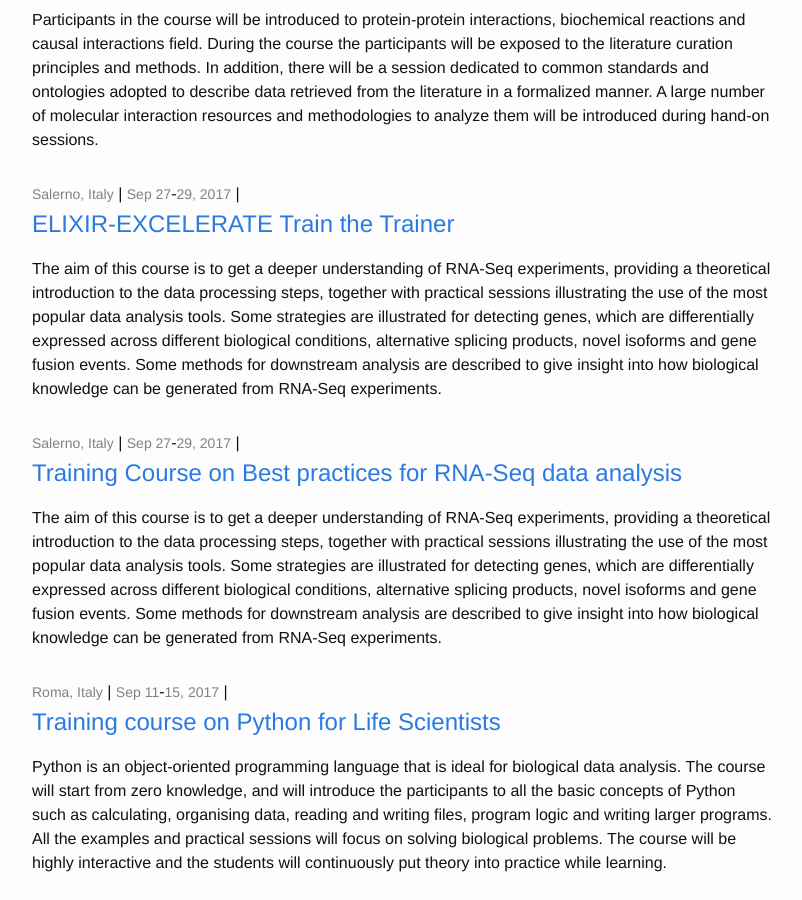
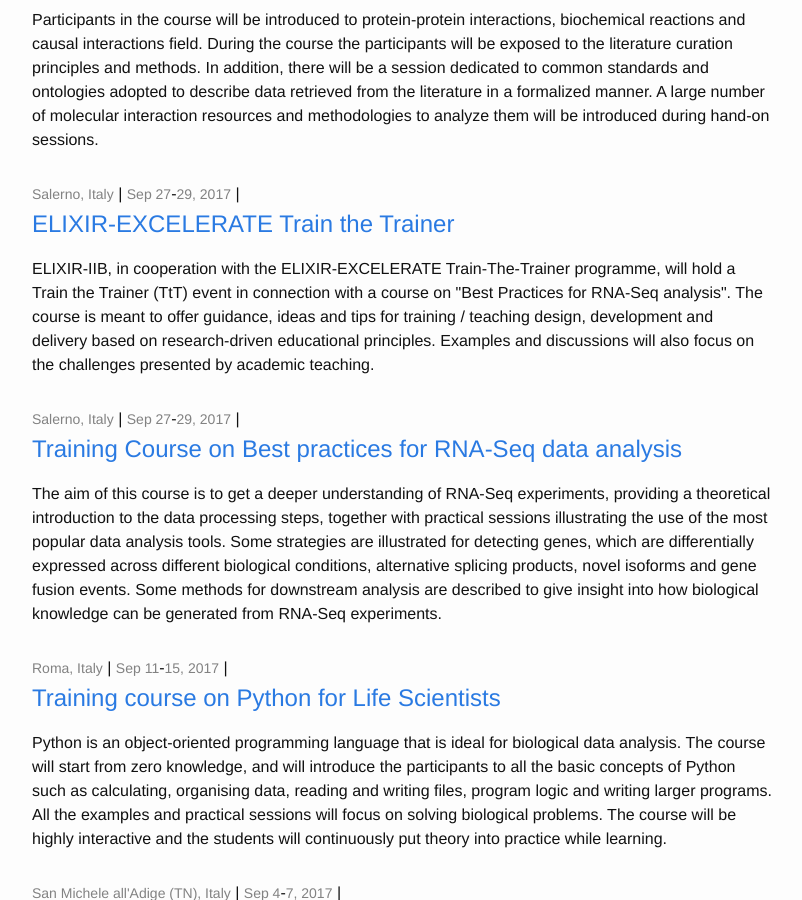
Before and after one commit to ELIXIR-IIB-training/website, a Jekyll site: the page built from courses/index.html, in a window 1280 px wide and 900 px high, scrolled down 341 px. Shown: the whole window, without its empty margins (238-1040 px from the left). Built offline with Jekyll 4.4.1, drawn with Linux system fonts in a browser that asks for light colours.

Commit message:
Update 2017-09-27-train-the-trainer-salerno.md

```diff
--- a/_posts/2017-09-27-train-the-trainer-salerno.md
+++ b/_posts/2017-09-27-train-the-trainer-salerno.md
@@ -4,7 +4,7 @@ title:  "ELIXIR-EXCELERATE Train the Trainer"
 date_start:   2017-09-27
 date_end:   2017-09-29
 venue: Salerno, Italy
-description: The aim of this course is to get a deeper understanding of RNA-Seq experiments, providing a theoretical introduction to the data processing steps, together with practical sessions illustrating the use of the most popular data analysis tools. Some strategies are illustrated for detecting genes, which are differentially expressed across different biological conditions, alternative splicing products, novel isoforms and gene fusion events. Some methods for downstream analysis are described to give insight into how biological knowledge can be generated from RNA-Seq experiments.
+description: ELIXIR-IIB, in cooperation with the ELIXIR-EXCELERATE Train-The-Trainer programme, will hold a Train the Trainer (TtT) event in connection with a course on "Best Practices for RNA-Seq analysis". The course is meant to offer guidance, ideas and tips for training / teaching design, development and delivery based on research-driven educational principles. Examples and discussions will also focus on the challenges presented by academic teaching.
 
 ---
 
```
